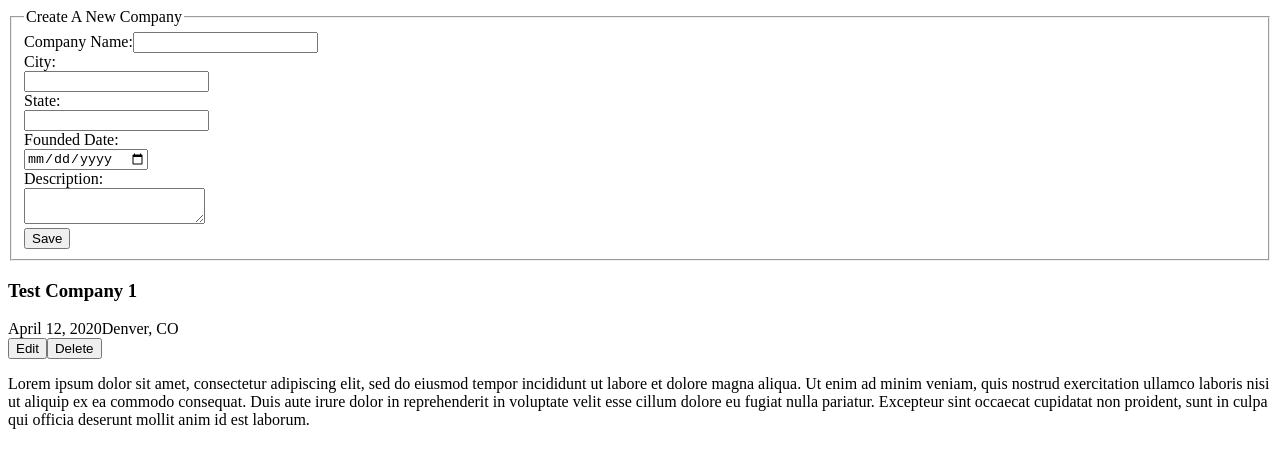
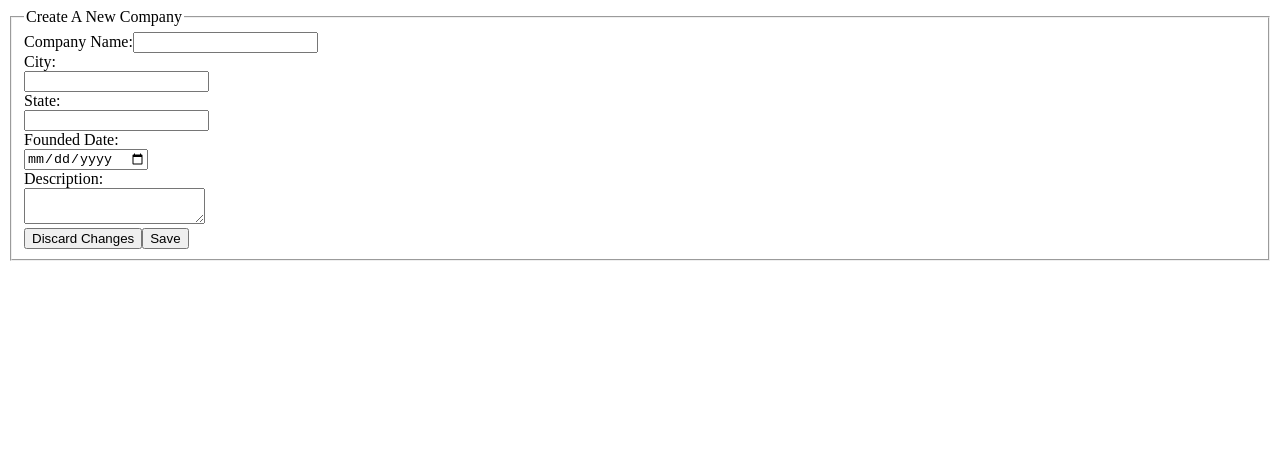
Before and after one commit to techstars/full-stack-challenge, a React (Create React App) app in the folder client/: page / in a window 1280 px wide. Both pictures are taken after a click on the button "Add Company". Shown: the top 468 px of the page. Built offline with nearby package versions, Linux system fonts and the light colour scheme; the HTML template or start-up script is replaced by a standard one.

Commit message:
adds discard changes button to company form, adds active dynamic rendering of active company

```diff
--- a/client/src/App.jsx
+++ b/client/src/App.jsx
@@ -9,21 +9,24 @@ const testData = [
         city: 'Denver',
         state: 'CO',
         founded: '2020-04-12',
-        description: 'Lorem ipsum dolor sit amet, consectetur adipiscing elit, sed do eiusmod tempor incididunt ut labore et dolore magna aliqua. Ut enim ad minim veniam, quis nostrud exercitation ullamco laboris nisi ut aliquip ex ea commodo consequat. Duis aute irure dolor in reprehenderit in voluptate velit esse cillum dolore eu fugiat nulla pariatur. Excepteur sint occaecat cupidatat non proident, sunt in culpa qui officia deserunt mollit anim id est laborum.'
+        description: 'Lorem ipsum dolor sit amet, consectetur adipiscing elit, sed do eiusmod tempor incididunt ut labore et dolore magna aliqua. Ut enim ad minim veniam, quis nostrud exercitation ullamco laboris nisi ut aliquip ex ea commodo consequat. Duis aute irure dolor in reprehenderit in voluptate velit esse cillum dolore eu fugiat nulla pariatur. Excepteur sint occaecat cupidatat non proident, sunt in culpa qui officia deserunt mollit anim id est laborum.',
+        founders: [{name: 'Chris', title: 'CEO'}, {name: 'Bob', title: 'Test'}],
     },
     {
         name: 'Test Company 2',
         city: 'Springfield',
         state: 'MO',
         founded: '2020-05-11',
-        description: 'Lorem ipsum dolor sit amet, consectetur adipiscing elit, sed do eiusmod tempor incididunt ut labore et dolore magna aliqua. Ut enim ad minim veniam, quis nostrud exercitation ullamco laboris nisi ut aliquip ex ea commodo consequat. Duis aute irure dolor in reprehenderit in voluptate velit esse cillum dolore eu fugiat nulla pariatur. Excepteur sint occaecat cupidatat non proident, sunt in culpa qui officia deserunt mollit anim id est laborum.'
+        description: 'Lorem ipsum dolor sit amet, consectetur adipiscing elit, sed do eiusmod tempor incididunt ut labore et dolore magna aliqua. Ut enim ad minim veniam, quis nostrud exercitation ullamco laboris nisi ut aliquip ex ea commodo consequat. Duis aute irure dolor in reprehenderit in voluptate velit esse cillum dolore eu fugiat nulla pariatur. Excepteur sint occaecat cupidatat non proident, sunt in culpa qui officia deserunt mollit anim id est laborum.',
+        founders: [{name: 'Chris', title: 'CEO'}, {name: 'Bob', title: 'Test'}],
     },
     {
         name: 'Test Company 3',
         city: 'Kalispell',
         state: 'MT',
         founded: '2019-11-19',
-        description: 'Lorem ipsum dolor sit amet, consectetur adipiscing elit, sed do eiusmod tempor incididunt ut labore et dolore magna aliqua. Ut enim ad minim veniam, quis nostrud exercitation ullamco laboris nisi ut aliquip ex ea commodo consequat. Duis aute irure dolor in reprehenderit in voluptate velit esse cillum dolore eu fugiat nulla pariatur. Excepteur sint occaecat cupidatat non proident, sunt in culpa qui officia deserunt mollit anim id est laborum.'
+        description: 'Lorem ipsum dolor sit amet, consectetur adipiscing elit, sed do eiusmod tempor incididunt ut labore et dolore magna aliqua. Ut enim ad minim veniam, quis nostrud exercitation ullamco laboris nisi ut aliquip ex ea commodo consequat. Duis aute irure dolor in reprehenderit in voluptate velit esse cillum dolore eu fugiat nulla pariatur. Excepteur sint occaecat cupidatat non proident, sunt in culpa qui officia deserunt mollit anim id est laborum.',
+        founders: [{name: 'Bob', title: 'Test'}],
     },
 ]
 
@@ -36,18 +39,28 @@ const App = () => {
         updateAddingCompany(true);
     }
 
+    const setActive = (companyIndex) => {
+        // index passed from mapping over companies
+        console.log(companyIndex)
+        updateActiveCompany(companies[companyIndex])
+    }
+
+    const cancelAdd = () => {
+      updateAddingCompany(false);
+    }
+
     return (
         <div id="app">
 
             {addingCompany ?
-                <CompanyForm />
+                <CompanyForm cancel={cancelAdd} />
                 :
                 activeCompany ?
-                <CompanyDetail />
+                <CompanyDetail company={activeCompany} />
                 :
-                <CompanyList buttonHandler={addButtonHandler} companies={companies} />
+                <CompanyList buttonHandler={addButtonHandler} companies={companies} setActive={setActive} activeCompany={activeCompany}/>
             }
-    <CompanyDetail company={companies[0]}/>
+
         </div>
     );
 }
--- a/client/src/components/Company.jsx
+++ b/client/src/components/Company.jsx
@@ -1,15 +1,18 @@
 import React from 'react';
 
-const Company = ({ data }) => {
+const Company = ({ data, index, setActive }) => {
   return (
     <div className="company-wrapper">
+
       <div className="company-header">
         <span className="company-name">{data.name}</span>
         <span className="company-location">{`${data.city}, ${data.state}`}</span>
-        <a className="more-link">more...</a>
+        <a className="more-link" onClick={() => setActive(index)}>more...</a>
       </div>
+
       {/* Only display first 250 characters, display all when link to 'more' is clicked */}
       <p className ="company-description">{data.description.substr(0,250) + '...'}</p>
+
     </div>
   )
 }
--- a/client/src/components/CompanyDetail.jsx
+++ b/client/src/components/CompanyDetail.jsx
@@ -1,5 +1,6 @@
 import React, { useState, useEffect } from 'react';
 import CompanyForm from './CompanyForm';
+import Founders from './Founders'
 
 const CompanyDetail = ({ company }) => {
   const[name, updateName] = useState(company.name);
@@ -21,6 +22,10 @@ const CompanyDetail = ({ company }) => {
     updateEditing(true);
   }
 
+  const cancelEdit = () => {
+    updateEditing(false);
+  }
+
   const deleteHandler = () => {
     updateDeleting(true);
   }
@@ -37,12 +42,12 @@ const CompanyDetail = ({ company }) => {
     <div className="company-wrapper">
 
       <div className="company-detail-header">
-        <h3>{company.name}</h3>
+        <h3>{name}</h3>
 
         <div className="detail-line-two-wrapper">
           <div className="detail-left">
             <span className="detail-line-two">{founded}</span>
-            <span className="detail-line-two">{`${company.city}, ${company.state}`}</span>
+            <span className="detail-line-two">{`${city}, ${state}`}</span>
           </div>
 
           <div className="detail-right">
@@ -63,10 +68,12 @@ const CompanyDetail = ({ company }) => {
         }
       </div>
 
-      <p className ="company-description">{company.description}</p>
+      <p className ="company-description">{description}</p>
+
+      <Founders />
 
       {/* if editing, display edit form */}
-      {editing ? <CompanyForm company={company} /> : ''}
+      {editing ? <CompanyForm company={company} cancel={cancelEdit} /> : ''}
 
   </div>
   )
--- a/client/src/components/CompanyForm.jsx
+++ b/client/src/components/CompanyForm.jsx
@@ -1,7 +1,7 @@
 import React, { useState , useEffect} from 'react';
 
 // if company passed to form, it's being used to edit existing company, otherwise it's being used to create a new company
-const AddCompany = ({ company }) => {
+const AddCompany = ({ company, cancel }) => {
   const[name, updateName] = useState('');
   const[city, updateCity] = useState('');
   const[state, updateState] = useState('');
@@ -130,6 +130,9 @@ const AddCompany = ({ company }) => {
           </div>
 
           <div className="btn-wrapper">
+          {/* used to discard changes for both adding and editing
+          cancel prop can be two different functions but both remove the company form */}
+            <button className="save-btn" onClick={cancel}>Discard Changes</button>
             <button className="save-btn" onClick={e => handleFormSubmit(e)}>Save</button>
           </div>
 
--- a/client/src/components/CompanyList.jsx
+++ b/client/src/components/CompanyList.jsx
@@ -1,12 +1,13 @@
 import React from 'react';
 import Company from './Company';
+import CompanyDetail from './CompanyDetail'
 
-const CompanyList = ({ buttonHandler, companies }) => {
+const CompanyList = ({ buttonHandler, companies, setActive, activeCompany }) => {
   return (
     <div>
 
-      {companies.map((data) => {
-        return <Company data={data} />
+      {companies.map((data, index) => {
+          return <Company data={data} index={index} setActive={setActive}/>
       })}
 
       <div className="btn-wrapper">
--- /dev/null
+++ b/client/src/components/Founders.jsx
@@ -0,0 +1,11 @@
+import React from 'react';
+
+const Founders = () => {
+  return (
+    <div>
+      Founders
+    </div>
+  )
+}
+
+export default Founders;
```
Also changed, not shown: 2 other files (tests, documents, lock files or other folders).
